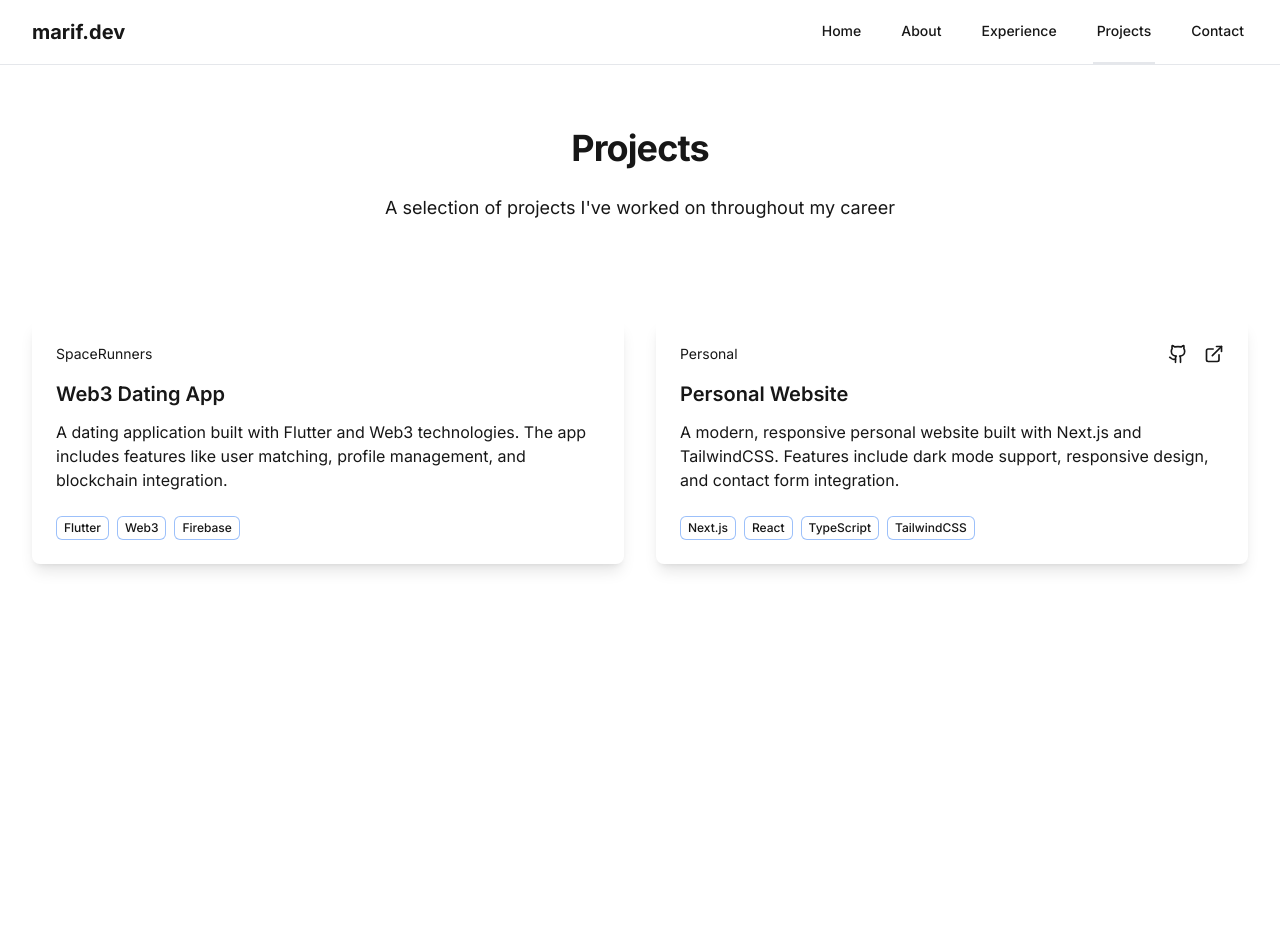
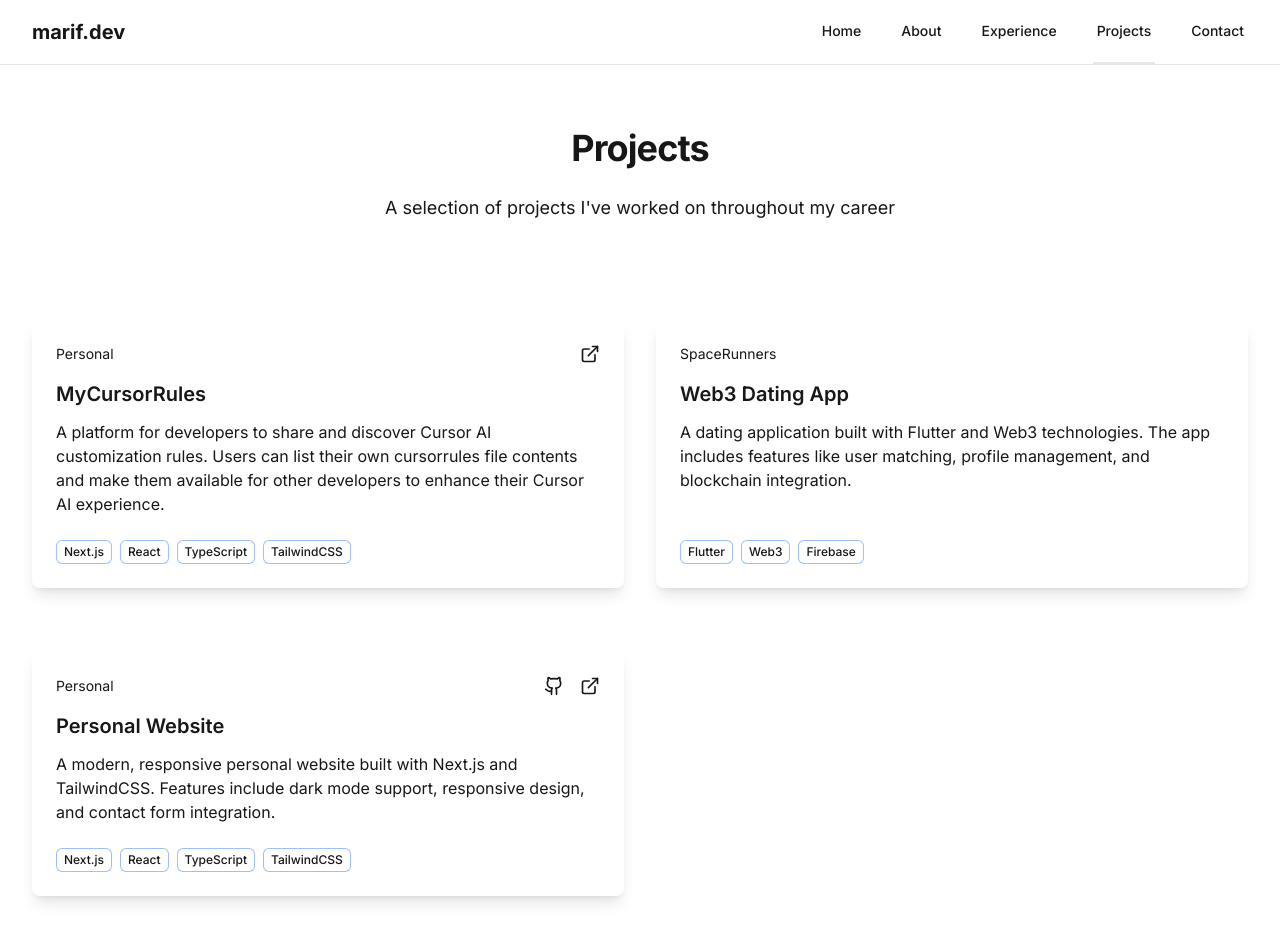
Before and after one commit to marifdev/marifdev, a Next.js app: page /projects in a window 1280 px wide. Shown: the top 942 px of the page. Before the commit the page ends 800 px from the top, so only its background shows below. Built offline with nearby package versions, Linux system fonts and the light colour scheme.

Commit message:
mycursorrules project added

```diff
--- a/app/projects/page.tsx
+++ b/app/projects/page.tsx
@@ -5,6 +5,17 @@ import { FadeIn, fadeIn, staggerContainer, StaggerContainer } from "@/components
 import useAnalytics from "@/lib/hooks/useAnalytics";
 
 const projects = [
+  {
+    title: "MyCursorRules",
+    description:
+      "A platform for developers to share and discover Cursor AI customization rules. Users can list their own cursorrules file contents and make them available for other developers to enhance their Cursor AI experience.",
+    technologies: ["Next.js", "React", "TypeScript", "TailwindCSS"],
+    company: "Personal",
+    links: {
+      github: "",
+      live: "https://mycursorrules.com",
+    },
+  },
   {
     title: "Web3 Dating App",
     description:
```
